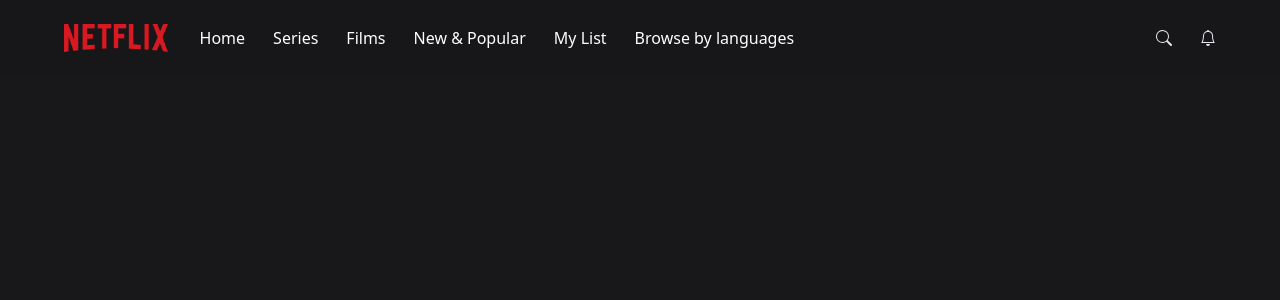
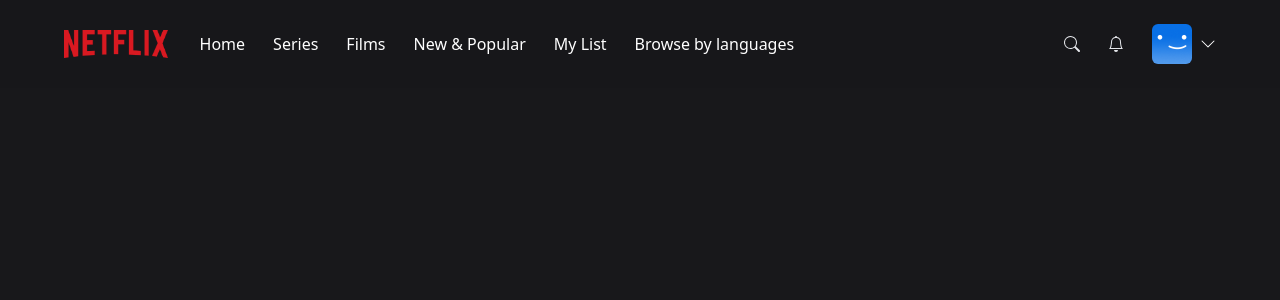
Before and after one commit to ZubelAhmed/netflix-clonez, a Next.js app: page / in a window 1280 px wide. Shown: the top 300 px of the page. Built offline with nearby package versions, Linux system fonts and the light colour scheme; no server answers; sample sign-in values are in the browser's storage.

Commit message:
Account-menu

```diff
--- /dev/null
+++ b/components/AccountMenu.tsx
@@ -0,0 +1,38 @@
+import { signOut } from "next-auth/react";
+import React from "react";
+
+interface AccountMenuProps {
+visible?:boolean;
+}
+
+
+const AccountMenu: React.FC<AccountMenuProps> = ({
+
+visible
+}) => {
+
+    if(!visible) {
+    return null;
+    }
+
+return (
+
+    <div className="bg-black w-56 absolute top-14 right-0 py-5 flex-col border-2 border-gray-800 flex">
+<div className="flex flex-col gap-3">
+    <div className="px-3 group/item flex flex-row gap-3 items-center w-full">
+        <img className="w-8 rounded-md" src="/images/default-blue.png" alt="" />
+        <p className="text-white text-sm groupe-hover/item:underline">
+          Username
+        </p>
+    </div>
+    <hr className="bg-gray-600 border-0 h-px my-4" />
+<div onClick={() => signOut()}  className="px-3 text-center text-white text-sm hover:underline">
+Sign out of Netflix
+</div>
+
+</div>
+    </div>
+    )
+}
+
+export default AccountMenu;
--- a/components/Navbar.tsx
+++ b/components/Navbar.tsx
@@ -1,16 +1,28 @@
+
+import { useCallback, useState } from "react";
+import {BsChevronDown,BsSearch,BsBell} from 'react-icons/bs'
+
+
 import NavbarItem from "./NavbarItem"
-
-import {BsChevronDown,BsSearch,BsBell} from 'react-icons/bs'
 import MobileMenu from "./MobileMenu";
-import { useCallback, useState } from "react";
+import AccountMenu from "./AccountMenu";
 
 const Navbar = () => {
 
  const [showMobileMenu, setShowMobileMenu] =useState(false);
+ const [showAccountMenu, setshowAccountMenu] =useState(false);
+
 
  const toggleMobileMenu = useCallback(() => {
-setShowMobileMenu((current) => !current);
+    setShowMobileMenu((current) => !current);
+    },[]);
+
+ const toggleAccountMenu = useCallback(() => {
+setshowAccountMenu((current) => !current);
 },[]);
+
+
+
 
 return (
 
@@ -58,10 +70,15 @@
 
                 <div className="text-gray-200 hover:text-gray-300 cursor-pointer transition">
                     <BsBell />
-                    <div className="flex flex-r">
 
+                </div>
+                <div onClick={toggleAccountMenu} className="flex flex-row  items-center  gap-2 cursor-pointer relative">
+                <div  className="w-6 h-6 lg:w-10 lg:h-10 rounded-md overflow-hidden">
+<img src="/images/default-blue.png" alt="" />
+</div>
+<BsChevronDown className={`text-white transition ${showAccountMenu ? 'rotate-180':'rotate-0' }`} />
+<AccountMenu visible ={showAccountMenu} />
                     </div>
-                </div>
              </div>
         </div>
     </nav>
```
